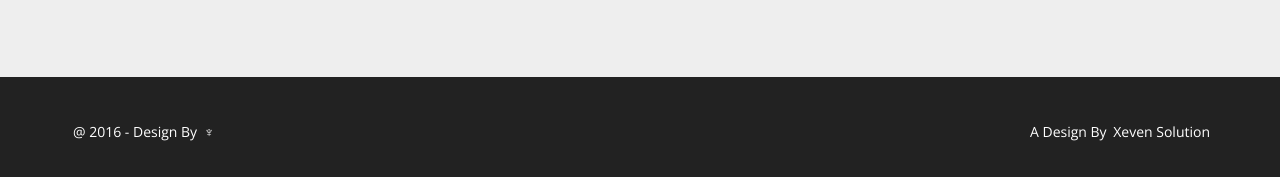
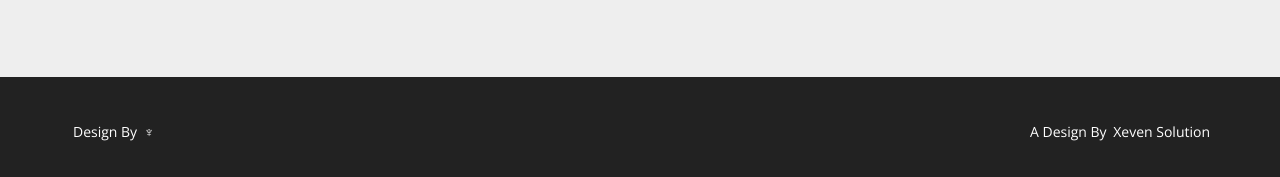
Before and after one commit to commdevbwpp/Greenfair, a plain HTML site: page home.html in a window 1280 px wide. Shown: the part 6197-6374 px from the top of the page. Drawn offline with nearby package versions, Linux system fonts and the light colour scheme; some packages are replaced by stand-ins of ours.

```diff
--- a/home.html
+++ b/home.html
@@ -920,7 +920,7 @@
                 <div class="row text-center">
                     <div class="col-md-6">
                         <div class="copyright">
-                            <p>@ 2016 - Design By <span><a href="">&#9798;</a></span></p>
+                            <p>Design By <span><a href="">&#9798;</a></span></p>
                         </div>
                     </div>
                     <div class="col-md-6">
```
